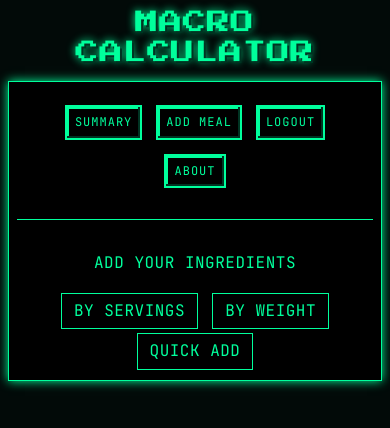
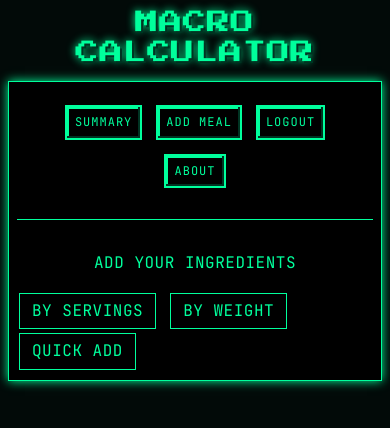
Before and after one commit to LefZeffard/macro-calculator, a Flask app: a page that uses app/templates/log_meal.html in a window 390 px wide. Shown: the top 428 px of the page. Run offline with Flask 3, Linux system fonts and the light colour scheme; the visitor is signed in with stand-in values (Sample User, id 1); data that the repository does not hold is empty; some libraries are stand-ins or nearby versions.

Commit message:
fix mobile layout v2

```diff
--- a/app/templates/log_meal.html
+++ b/app/templates/log_meal.html
@@ -5,14 +5,12 @@
         {% if mode == 'base' %}
             <p style="text-align: center;">ADD YOUR INGREDIENTS</p>
         {% endif %}
-        <div style="text-align: center;">
         <a href="{{ url_for('log_meal', mode='servings') }}" class="nav-btn
         {% if mode == 'servings' %}active{% endif %}">BY SERVINGS</a>
         <a href="{{ url_for('log_meal', mode='weight') }}" class="nav-btn
         {% if mode == 'weight' %}active{% endif %}">BY WEIGHT</a>
         <a href="{{ url_for('log_meal', mode='quick') }}" class="nav-btn
         {% if mode == 'quick' %}active{% endif %}">QUICK ADD</a>
-        </div>
         <form action="" method="POST" novalidate>
             {% if mode=='servings' %}
                 {{ form.hidden_tag() }}
```
